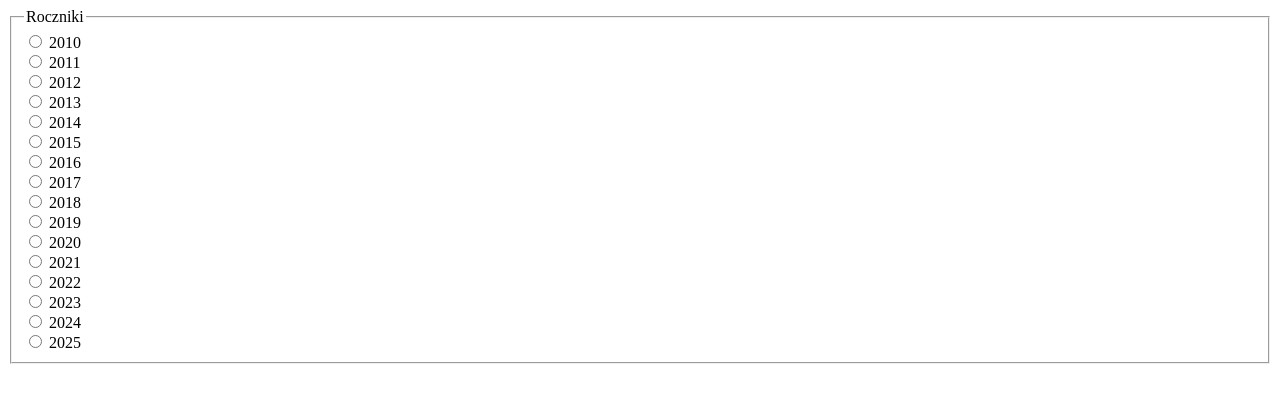
After one commit to AmonRa000/klasa2P, a PHP site: page /roczniki.html in a window 1280 px wide. The commit adds this page. Shown: the top 403 px of the page. Run offline with PHP 8.4, Linux system fonts and the light colour scheme.

Commit message:
roczniki

```diff
--- /dev/null
+++ b/roczniki.html
@@ -0,0 +1,46 @@
+<!DOCTYPE html>
+<html lang="en">
+<head>
+    <meta charset="UTF-8">
+    <meta http-equiv="X-UA-Compatible" content="IE=edge">
+    <meta name="viewport" content="width=device-width, initial-scale=1.0">
+    <title>Roczniki</title>
+</head>
+<body>
+    <fieldset>
+        <legend>Roczniki</legend>
+        <input type="radio" name="rok" id="2010">
+        <label for="2010">2010</label><br>
+        <input type="radio" name="rok" id="2011">
+        <label for="2011">2011</label><br>
+        <input type="radio" name="rok" id="2012">
+        <label for="2012">2012</label><br>
+        <input type="radio" name="rok" id="2013">
+        <label for="2013">2013</label><br>
+        <input type="radio" name="rok" id="2014">
+        <label for="2014">2014</label><br>
+        <input type="radio" name="rok" id="2015">
+        <label for="2015">2015</label><br>
+        <input type="radio" name="rok" id="2016">
+        <label for="2016">2016</label><br>
+        <input type="radio" name="rok" id="2017">
+        <label for="2017">2017</label><br>
+        <input type="radio" name="rok" id="2018">
+        <label for="2018">2018</label><br>
+        <input type="radio" name="rok" id="2019">
+        <label for="2019">2019</label><br>
+        <input type="radio" name="rok" id="2020">
+        <label for="2020">2020</label><br>
+        <input type="radio" name="rok" id="2021">
+        <label for="2021">2021</label><br>
+        <input type="radio" name="rok" id="2022">
+        <label for="2022">2022</label><br>
+        <input type="radio" name="rok" id="2023">
+        <label for="2023">2023</label><br>
+        <input type="radio" name="rok" id="2024">
+        <label for="2024">2024</label><br>
+        <input type="radio" name="rok" id="2025">
+        <label for="2025">2025</label>
+    </fieldset>
+</body>
+</html>
```
Also changed, not shown: roczniki_w_polach_radio.php (added, +20 -0 lines), Arymetria.php (line endings or trailing spaces), 1 other file.
